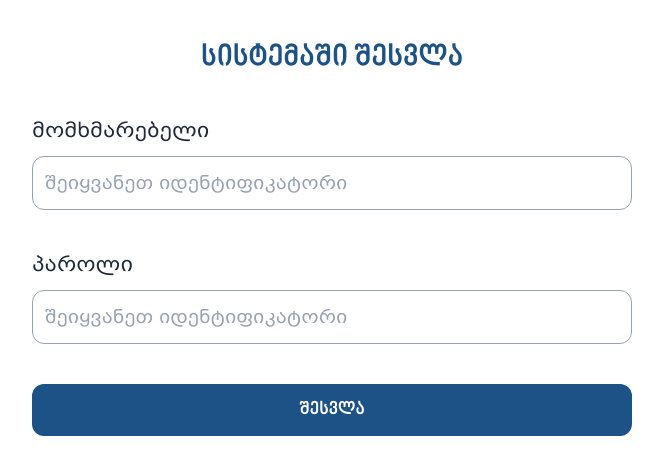
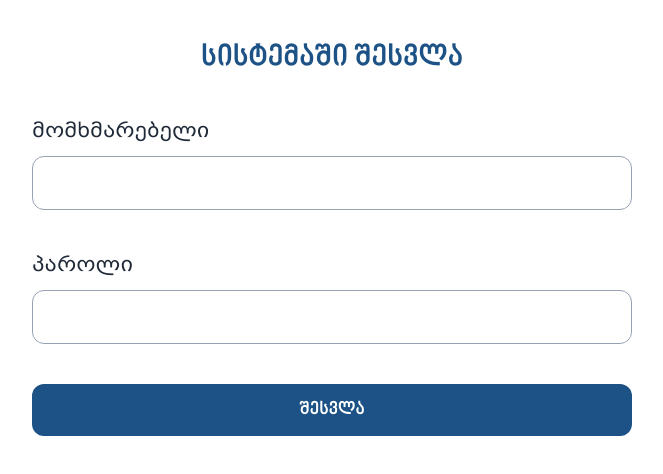
Before and after one commit to Gandobilis/catru, a Vue app: page /login in a window 1280 px wide. Shown: the top 474 px of the page, without its empty margins (308-971 px from the left). Built offline with nearby package versions, Linux system fonts and the light colour scheme.

Commit message:
login added.

```diff
--- /dev/null
+++ b/src/composables/useAuth.js
@@ -0,0 +1,47 @@
+import {ref} from "vue";
+import axios from "axios";
+import {useRouter} from "vue-router";
+
+export default function useAuth() {
+    const user = ref({
+        username: undefined,
+        password: undefined,
+    });
+    const authError = ref();
+    const router = useRouter();
+
+    const login = async () => {
+        authError.value = null;
+        // ავტორიზაციის რექვესთი
+
+        const response = {
+            message: "Allow",
+            user_id: 1,
+        };
+
+        if (response.message === "Allow") {
+            try {
+                const res = await axios.post(`${import.meta.env.VITE_API_BASE_URL}login`, {
+                    username: user.value.username,
+                    user_id: response.user_id
+                }, {
+                    withCredentials: true
+                });
+
+                console.log(res.headers['set-cookie'])
+
+                router.push("/");
+            } catch (e) {
+                authError.value = "სერვერზე დაფიქსირდა შეცდომა.";
+            }
+        } else if (response.message === "Reject") {
+            authError.value = "მომხმარებლის მონაცემები არასწორია.";
+        } else {
+            authError.value = "სერვერზე დაფიქსირდა შეცდომა.";
+        }
+    };
+
+    return {
+        user, authError, login
+    };
+};
--- a/src/views/AgreementModule.vue
+++ b/src/views/AgreementModule.vue
@@ -22,10 +22,6 @@ const {
   disabled,
   success
 } = useUser();
-
-
-
-
 </script>
 
 
@@ -262,7 +258,7 @@ const {
 
       <form v-if="clientType==='LEG'" class="flex items-center font-medium gap-x-[145px]">
         <div class="flex items-center gap-1">
-          <input type="radio" name="CF_CB_RS" value="CB-REC" v-model="selectFormTypeLeg" checked/>
+          <input type="radio" name="CF_CB_RS" value="CF_CB_REC" v-model="selectFormTypeLeg" checked/>
           <p class="whitespace-nowrap text-xs">საკრ. ბიურო - მიღება</p>
         </div>
         <div class="flex items-center gap-1">
--- a/src/views/Login.vue
+++ b/src/views/Login.vue
@@ -1,44 +1,36 @@
 <script setup>
-import { ref } from 'vue';
-import useUser from "../composables/useUser.js";
-import CartuIcon from "../assets/icons/cartuIcon.vue";
 
+import useAuth from "../composables/useAuth.js";
 
-const {isChecked,acceptForm } = useUser();
-
-
-
-
-
+const {user, authError, login} = useAuth();
 </script>
 
 <template>
-
-  <div class="flex flex-col w-full gap-12 font-mtavruli " >
-
-
-
+  <div class="flex flex-col w-full gap-12 font-mtavruli ">
     <div class="flex flex-col gap-10 items-center text-center">
       <p class=" text-primary-blue  md:text-3xl text-2xl font-mtavruli">სისტემაში შესვლა</p>
-
       <div class="md:w-[50%] w-full font-mrglovani flex flex-col gap-10">
         <div class="flex flex-col  text-start gap-3">
           <p class="md:text-xl">მომხმარებელი</p>
           <input
-              placeholder="შეიყვანეთ იდენტიფიკატორი"
+              required
+              v-model="user.username"
               class="rounded-xl border p-3 md:text-lg text-sm border-placeholder-grey placeholder-placeholder-grey  focus:outline-none"/>
         </div>
-
         <div class="flex flex-col  text-start gap-3">
           <p class="md:text-xl">პაროლი</p>
           <input
-              placeholder="შეიყვანეთ იდენტიფიკატორი"
+              required
+              v-model="user.password"
+              type="password"
               class="rounded-xl border p-3 md:text-lg text-sm  border-placeholder-grey placeholder-placeholder-grey  focus:outline-none"/>
         </div>
 
+        <span class="text-xs text-secondary-button-default" v-if="authError" v-text="authError"/>
+
         <button
-            class="rounded-xl p-3 md:text-lg text-sm text-white bg-primary-blue font-mtavruli hover:transition"
-        >
+            @click="login"
+            class="rounded-xl p-3 md:text-lg text-sm text-white bg-primary-blue font-mtavruli hover:transition">
           შესვლა
         </button>
       </div>
```
